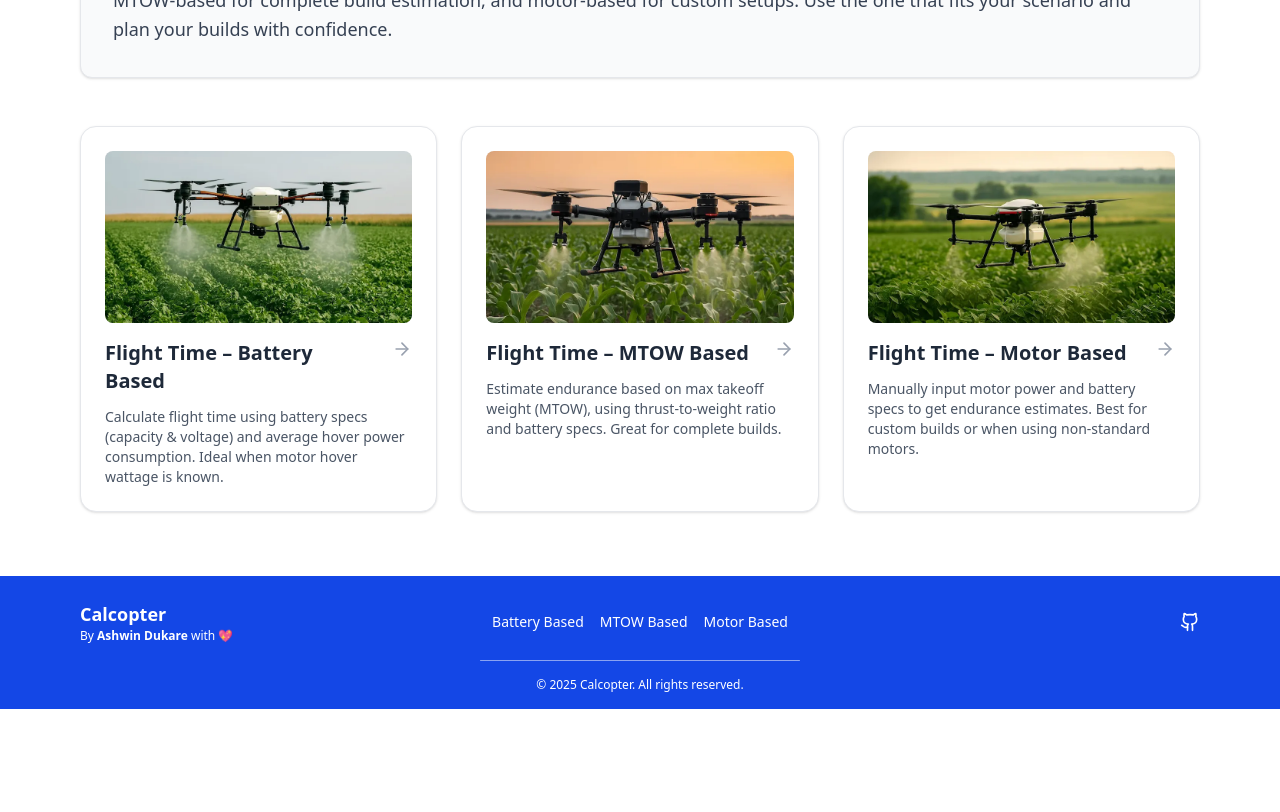
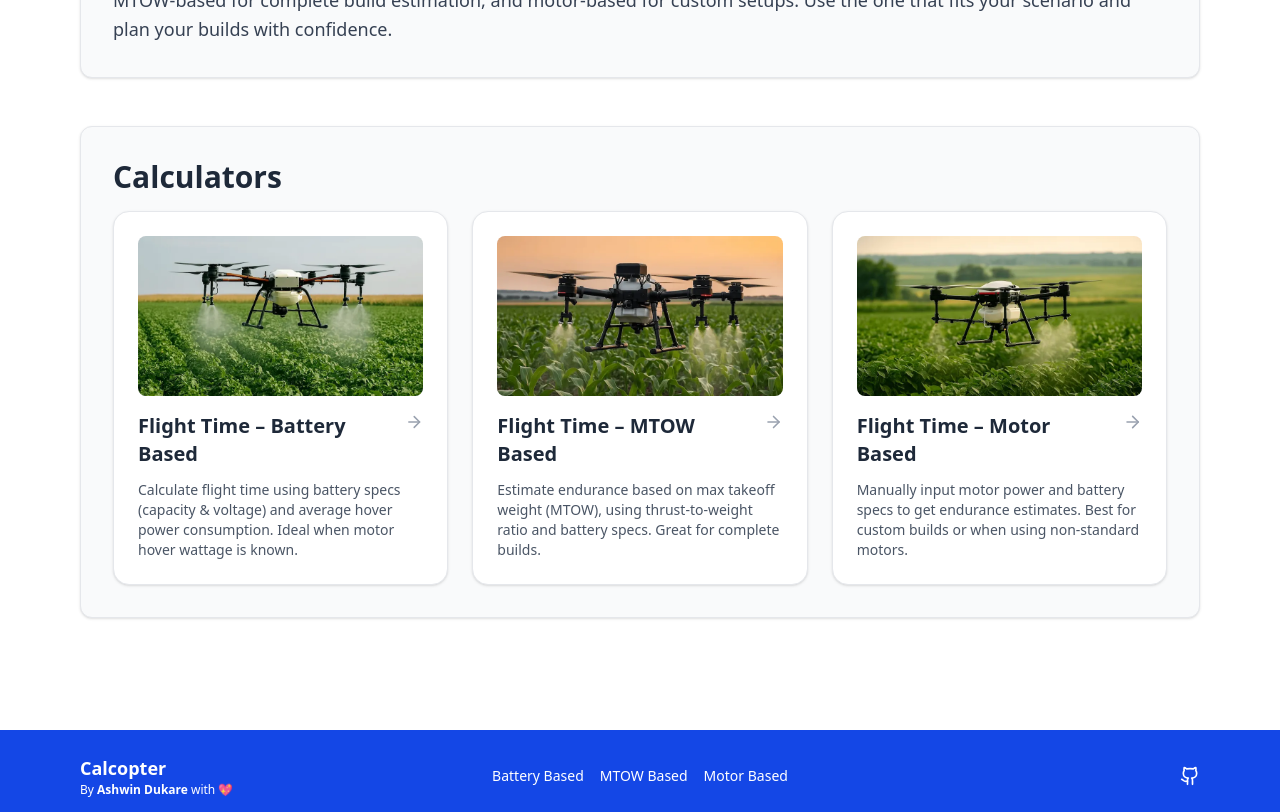
Before and after one commit to ashwin-dukare/calcopter, a React (Vite) app: page / in a window 1280 px wide. Shown: the part 520-1332 px from the top of the page. Before the commit the page ends 1229 px from the top, so only its background shows below. Built offline with nearby package versions, Linux system fonts and the light colour scheme.

Commit message:
named calc section

```diff
--- a/src/pages/Home.jsx
+++ b/src/pages/Home.jsx
@@ -55,7 +55,10 @@ const Home = () => {
     Each calculator serves a different use case—based on what information you currently have. Battery-based for power data, MTOW-based for complete build estimation, and motor-based for custom setups. Use the one that fits your scenario and plan your builds with confidence.
   </p>
 </div>
-
+<div className="mb-12 bg-gray-50 border border-gray-200 rounded-xl p-6 sm:p-8 shadow-sm">
+<h2 className="text-2xl sm:text-3xl font-semibold text-gray-800 mb-4">
+    Calculators
+  </h2>
 
         {/* 🔢 Calculator Cards */}
         <div className="grid gap-6 grid-cols-1 sm:grid-cols-2 md:grid-cols-3">
@@ -70,6 +73,7 @@ const Home = () => {
           ))}
         </div>
       </div>
+      </div>
       <Footer/>
     </>
   );
```
